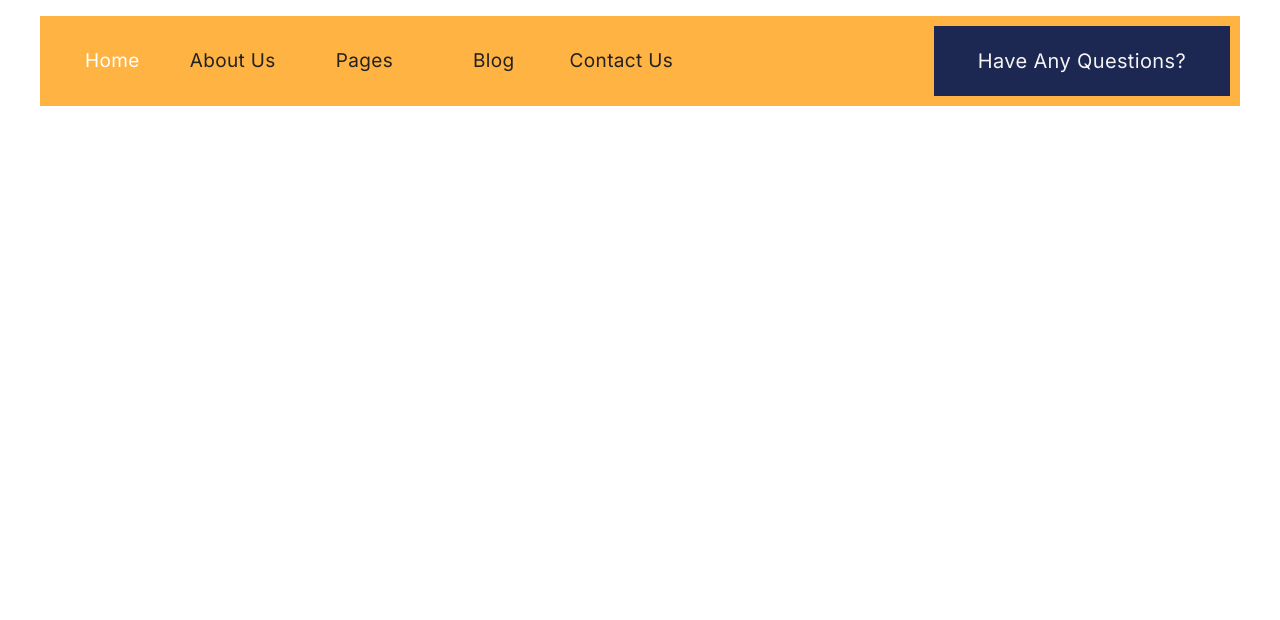
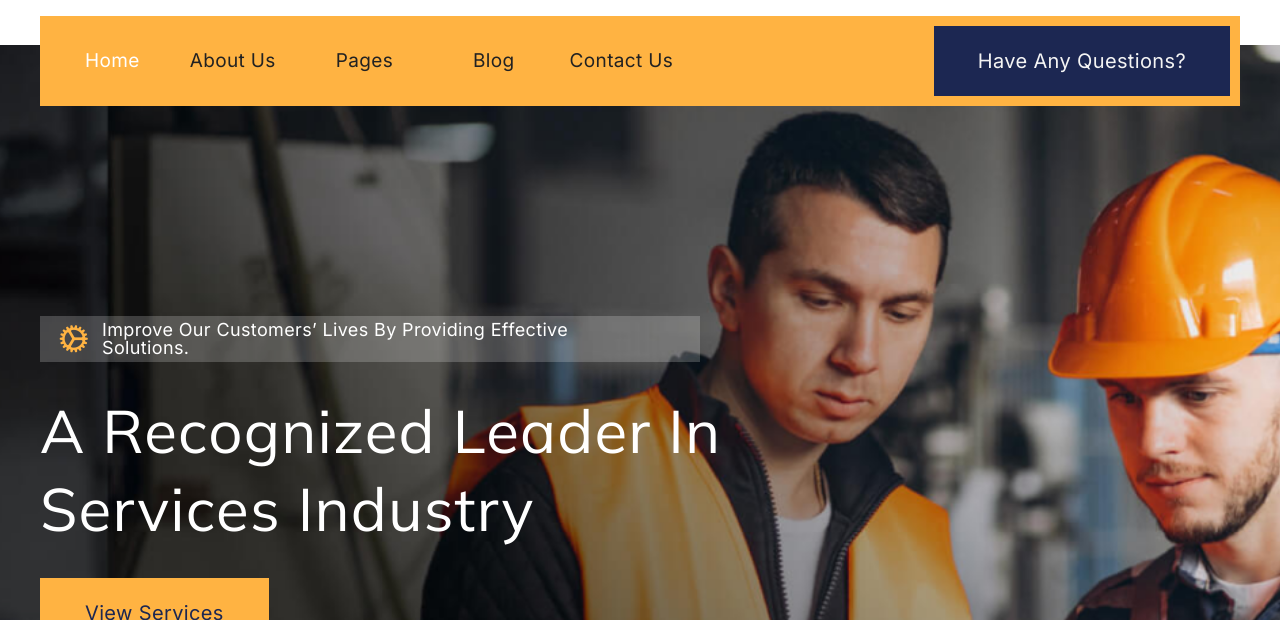
Before and after one commit to Muloversic/blueCollar_LP, a website built with webpack: page src/index.html in a window 1280 px wide. Shown: the part 180-800 px from the top of the page. Built offline with nearby package versions, Linux system fonts and the light colour scheme; a web font is replaced by a local one.

Commit message:
added main screen content and styles

```diff
--- a/src/index.html
+++ b/src/index.html
@@ -75,6 +75,15 @@
           </nav>
         </div>
       </div>
+      <div class="header__main-screen">
+        <div class="header__container">
+          <div class="header__screen-info">
+            <p class="header__motto icon-gear">Improve our customers’ lives by providing effective solutions.</p>
+            <h1 class="header__title">A recognized leader in services industry</h1>
+            <button class="header__btn">View Services</button>
+          </div>
+        </div>
+      </div>
     </header>
   </body>
 </html>
--- a/src/styles/main.scss
+++ b/src/styles/main.scss
@@ -60,6 +60,59 @@ body {
 
   &__logo-block {
     flex: 0 0 55%;
+  }
+
+  &__main-screen {
+    margin-top: 65px;
+    background: url(../images/headerImage.png) center/cover no-repeat;
+  }
+
+  &__screen-info {
+    padding: 271px 0 500px 0;
+    max-width: 700px;
+  }
+
+  &__motto {
+    max-width: 660px;
+    font-weight: 400;
+    font-size: 18px;
+    letter-spacing: 0.36px;
+    text-transform: capitalize;
+    color: #fff;
+    background: rgba(255, 255, 255, 0.2);
+    padding: 5px 40px 5px 62px;
+    margin-bottom: 30px;
+    position: relative;
+    &::before {
+      position: absolute;
+      top: 50%;
+      left: 3%;
+      transform: translate(-0%, -50%);
+      font-size: 28px;
+      color: #ffb342;
+    }
+  }
+
+  &__title {
+    font-family: 'Mulish';
+    font-weight: 400;
+    font-size: 60px;
+    line-height: 78px;
+    letter-spacing: 1.2px;
+    text-transform: capitalize;
+    color: #fff;
+    margin-bottom: 30px;
+  }
+
+  &__btn {
+    background: #ffb342;
+    border: 2px solid #ffb342;
+    font-weight: 400;
+    font-size: 20px;
+    line-height: 30px;
+    letter-spacing: 0.36px;
+    padding: 18px 43px;
+    color: #1c2752;
   }
 }
 
```
